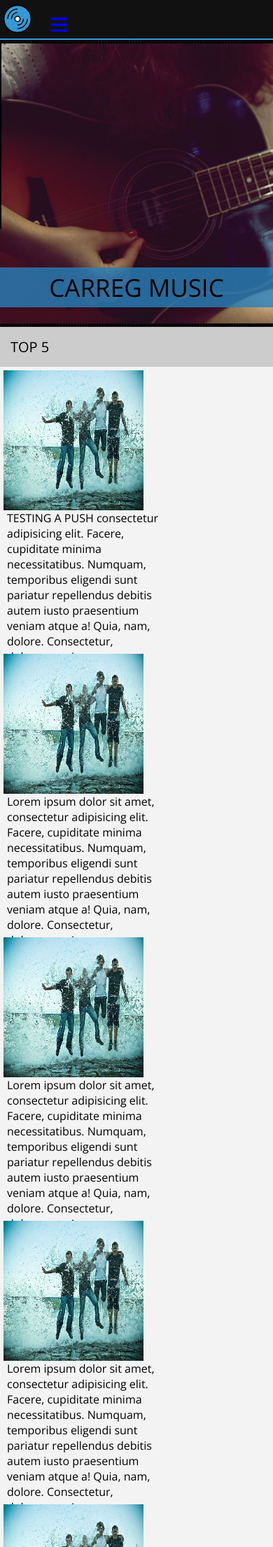
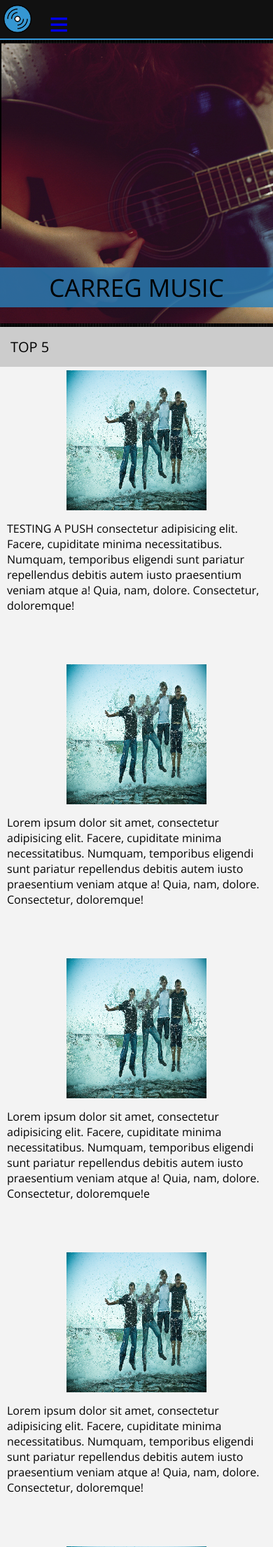
Before and after one commit to Citr0s/carregMusic, a PHP site: page / in a window 390 px wide. Shown: the top 2210 px of the page at 70% size. Run offline with PHP 8.4, Linux system fonts and the light colour scheme.

```diff
--- a/css/styles.css
+++ b/css/styles.css
@@ -379,5 +379,21 @@ transform: rotate(360deg);
    float: none;
 }
 
+#mainContent .top5albumCover p{
+    width:100%;
+    text-align: left;
+    margin:15px 0 0 0;
+}
+
+#mainContent .top5albumCover img{
+    width:200px;
+    height:200px;
+}
+
+.top5albumCover {
+    text-align: center;
+    padding:0;
+    margin:0;
+}
 
 }/*end of media query 500px*/
--- a/js/responsiveMenu.js
+++ b/js/responsiveMenu.js
@@ -1,6 +1,6 @@
 var threeLineButton = document.getElementById("threeLineButton");
 
-var container = document.getElementById("wrapper");
+var container = document.getElementById("responsiveMenuContainer");
 
 
 threeLineButton.addEventListener("click", menuButtonClicked, false);
```
